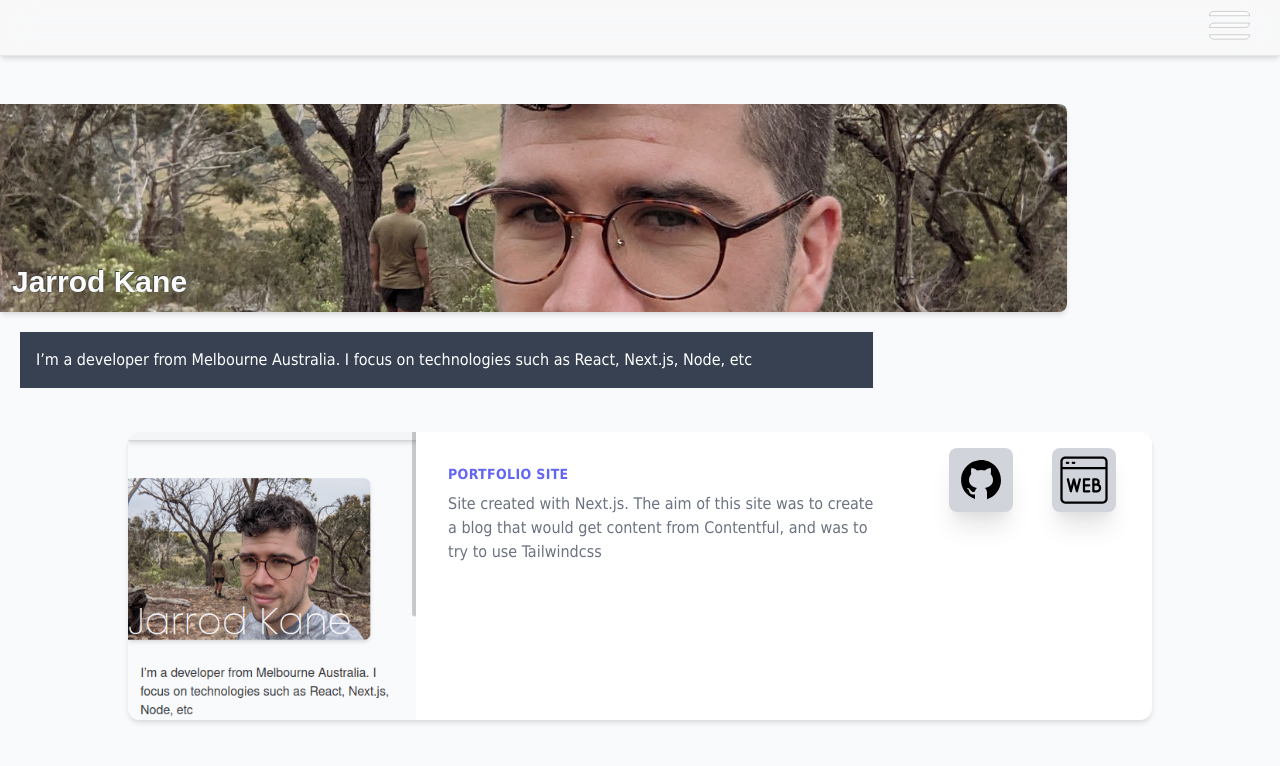
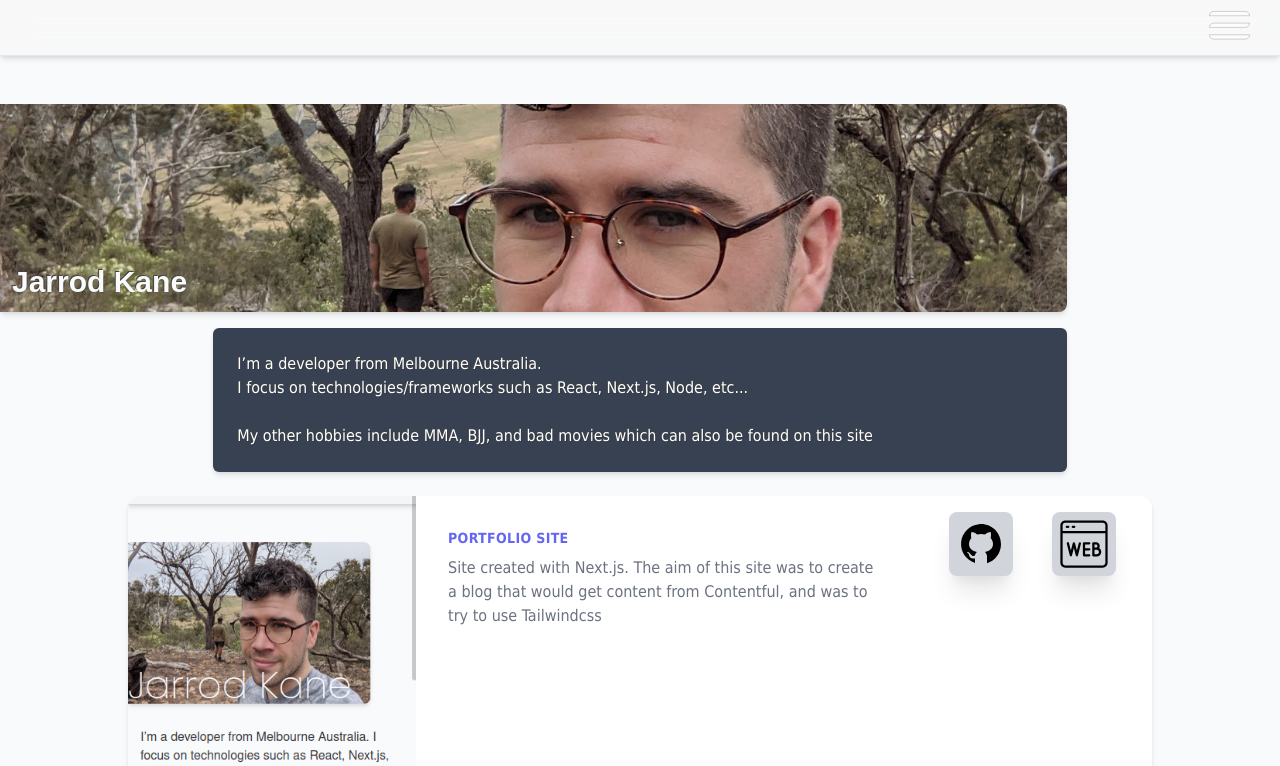
Before and after one commit to JarrodKane/Portfolio, a Next.js app: page / in a window 1280 px wide. Shown: the top 766 px of the page. Built offline with nearby package versions, Linux system fonts and the light colour scheme.

Commit message:
- Changed the layout of a text to output white-space as pre-line for formatting

```diff
--- a/components/atoms/text.jsx
+++ b/components/atoms/text.jsx
@@ -1,7 +1,7 @@
 import React from "react";
 import PropTypes from "prop-types";
 
-export const Text = ({ primary, text, weight, size, props }) => {
+export const Text = ({ primary, text, weight, size, props, children }) => {
   const mode = primary ? "blue" : "red";
 
   let styling = "";
@@ -21,7 +21,10 @@ export const Text = ({ primary, text, weight, size, props }) => {
   }
 
   return (
-    <p type="text" className={`${styling}  font-${weight} ${props}`}>
+    <p
+      type="text"
+      className={`${styling}  font-${weight} ${props} whitespace-pre-line`}
+    >
       {text}
     </p>
   );
--- a/components/molecules/textbox.jsx
+++ b/components/molecules/textbox.jsx
@@ -13,7 +13,9 @@ const Textbox = ({
   children,
 }) => {
   return (
-    <div className={` w-4/6  p-4 bg-gray-700 m-5`}>
+    <div
+      className={` w-5/6 md:w-4/6  p-4 md:p-6 bg-gray-700  inner-text-shadow rounded-md shadow-md `}
+    >
       {heading ? <Headings /> : null}
       {text ? <Text text={text} props={`text-white`} /> : null}
     </div>
--- a/pages/index.jsx
+++ b/pages/index.jsx
@@ -13,10 +13,14 @@ export default function Home() {
   return (
     <DefaultPage>
       <ProfileImage />
-      <Textbox
-        text=" I’m a developer from Melbourne Australia. I focus on technologies such
-          as React, Next.js, Node, etc"
-      />
+      <div className={`w-full flex justify-center`}>
+        <Textbox
+          text={`I’m a developer from Melbourne Australia.
+          I focus on technologies/frameworks such as React, Next.js, Node, etc...
+
+          My other hobbies include MMA, BJJ, and bad movies which can also be found on this site`}
+        ></Textbox>
+      </div>
 
       <div
         className={`flex flex-col content-center justify-self-center items-center `}
```
